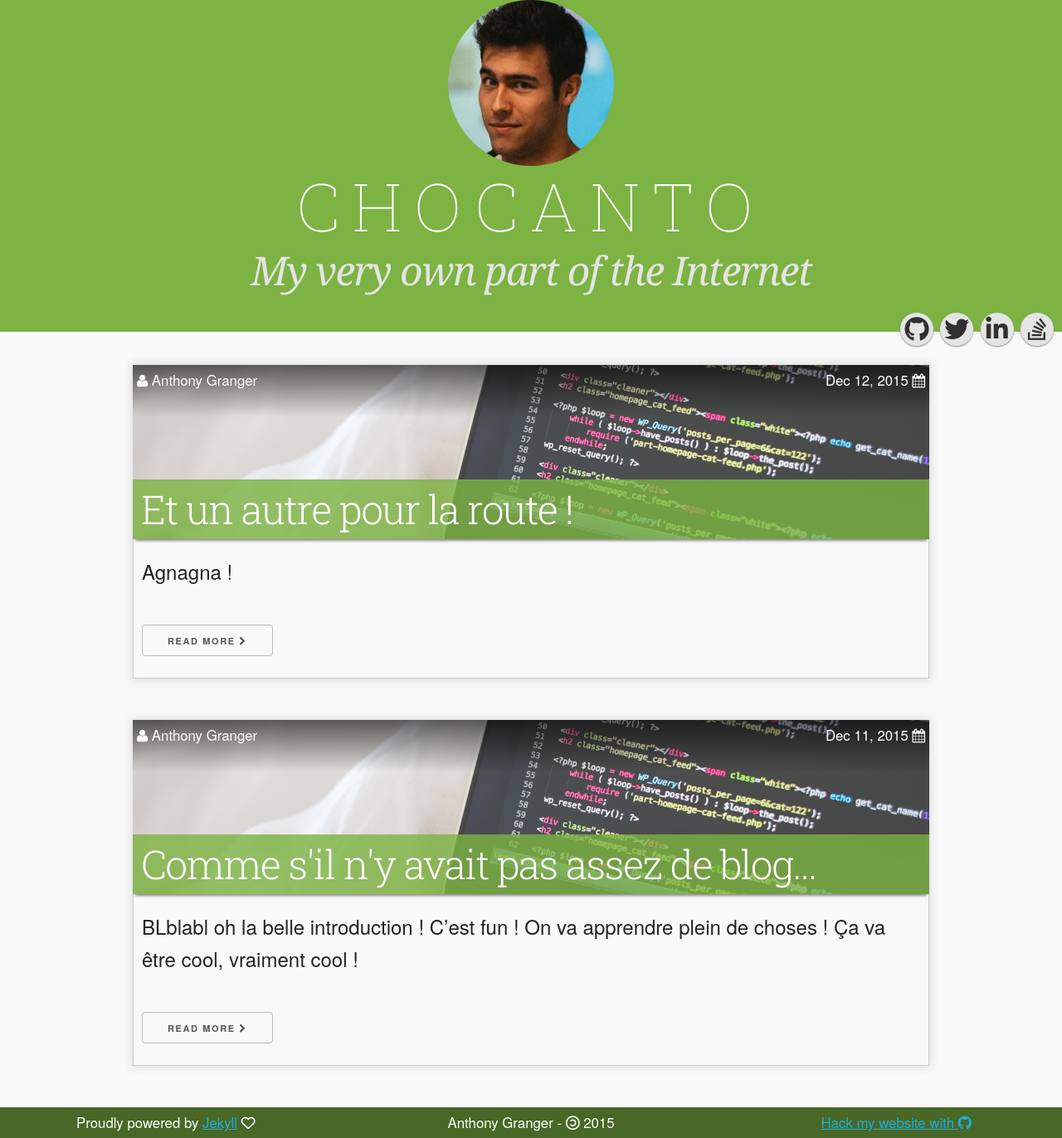
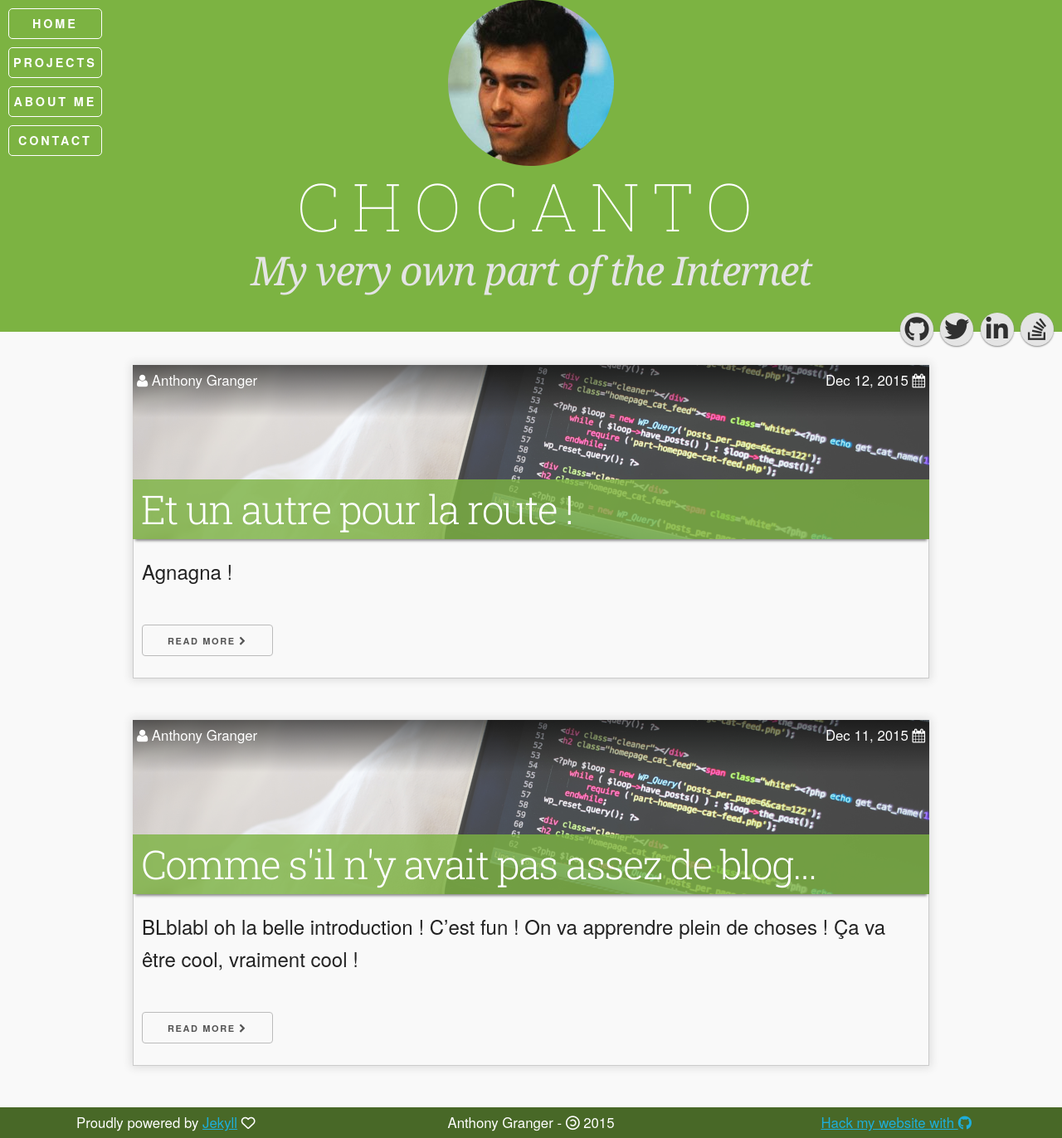
Before and after one commit to Chocanto/Chocanto.github.io, a Jekyll site: the page built from index.html, in a window 1280 px wide. Shown: the whole page at 83% size. Built offline with Jekyll 4.4.1, drawn with Linux system fonts in a browser that asks for light colours; nearby versions of some CDN libraries; library files that are not in the unit come from our copies; the list of posts is cut into pages by our own code.

Commit message:
Use of clip to make menu change color

```diff
--- a/_config.yml
+++ b/_config.yml
@@ -1,6 +1,8 @@
 name: Chocanto
 
 paginate: 3
+
+url: "http://127.0.0.1:4000"
 
 timezone: Europe/Paris
 
--- a/_includes/body-header.html
+++ b/_includes/body-header.html
@@ -1,4 +1,5 @@
 <header class="page-header">
+  {% include lateral-menu.html %}
   <img class="dat-face" src="{{ site.url }}/assets/img/anthonyGranger.png">
   <h1>chocanto</h1>
   <h2>My very own part of the Internet</h2>
--- /dev/null
+++ b/_includes/lateral-menu-green.html
@@ -0,0 +1,8 @@
+<nav class="main-menu green">
+  <ul>
+    <li><a href="{{site.url}}/">Home</a></li>
+    <li><a href>Projects</a></li>
+    <li><a href>About me</a></li>
+    <li><a href>Contact</a></li>
+  </ul>
+</nav>
--- /dev/null
+++ b/_includes/lateral-menu.html
@@ -0,0 +1,10 @@
+<div class="clipped-menu">
+  <nav class="main-menu">
+    <ul>
+      <li><a href="{{site.url}}/">Home</a></li>
+      <li><a href>Projects</a></li>
+      <li><a href>About me</a></li>
+      <li><a href>Contact</a></li>
+    </ul>
+  </nav>
+</div>
--- a/_layouts/default.html
+++ b/_layouts/default.html
@@ -18,6 +18,7 @@
       <p class="browserupgrade">You are using an <strong>outdated</strong> browser. Please <a href="http://browsehappy.com/">upgrade your browser</a> to improve your experience.</p>
     <![endif]-->
 
+    {% include lateral-menu-green.html %}
     {% include body-header.html %}
 
     <section class="container">
--- /dev/null
+++ b/_sass/partials/_nav.scss
@@ -0,0 +1,63 @@
+.clipped-menu {
+	position: absolute;
+	height: 400px;
+	width: 200px;
+	clip: rect(0, auto, auto, 0);
+}
+
+.main-menu {
+	position: fixed;
+	top: 10px;
+	left: 10px;
+
+	ul {
+		list-style: none;
+	}
+
+	li {
+		display: block;
+		border: solid 1px #FFF;
+		text-align: center;
+		border-radius: 5px;
+		margin-bottom: 10px;
+		transition: 0.25s;
+
+		a {
+			display: block;
+			padding: 5px;
+			font-size: 0.6em;
+			color: #FFF;
+			text-decoration: none;
+			text-transform: uppercase;
+			font-weight: 700;
+			letter-spacing: 0.2em;
+			height: 25px;
+			line-height: 25px;
+		}
+
+		&:hover {
+			background-color: white;
+			a {
+				color: $color-main-green;
+			}
+		}
+	}
+}
+
+.main-menu.green {
+	li {
+		border-color: $color-main-green;
+
+		a {
+			color: $color-main-green;
+		}
+
+		&:hover {
+			background-color: $color-main-green;
+
+			a {
+				color: #FFF;
+			}
+		}
+	}
+}
--- a/css/main.scss
+++ b/css/main.scss
@@ -10,6 +10,7 @@
 // Partials
 @import "partials/variables";
 @import "partials/body";
+@import "partials/nav";
 @import "partials/typography";
 @import "partials/header";
 @import "partials/article";
--- a/index.html
+++ b/index.html
@@ -7,7 +7,7 @@
     {% include article-header.html %}
     <div class="entry">
       {{ post.excerpt }}
-      <a class="button" href>Read more <i class="fa fa-chevron-right"></i></a>
+      <a class="button" href="{{ post.url }}">Read more <i class="fa fa-chevron-right"></i></a>
     </div>
   </article>
 {% endfor %}
```
